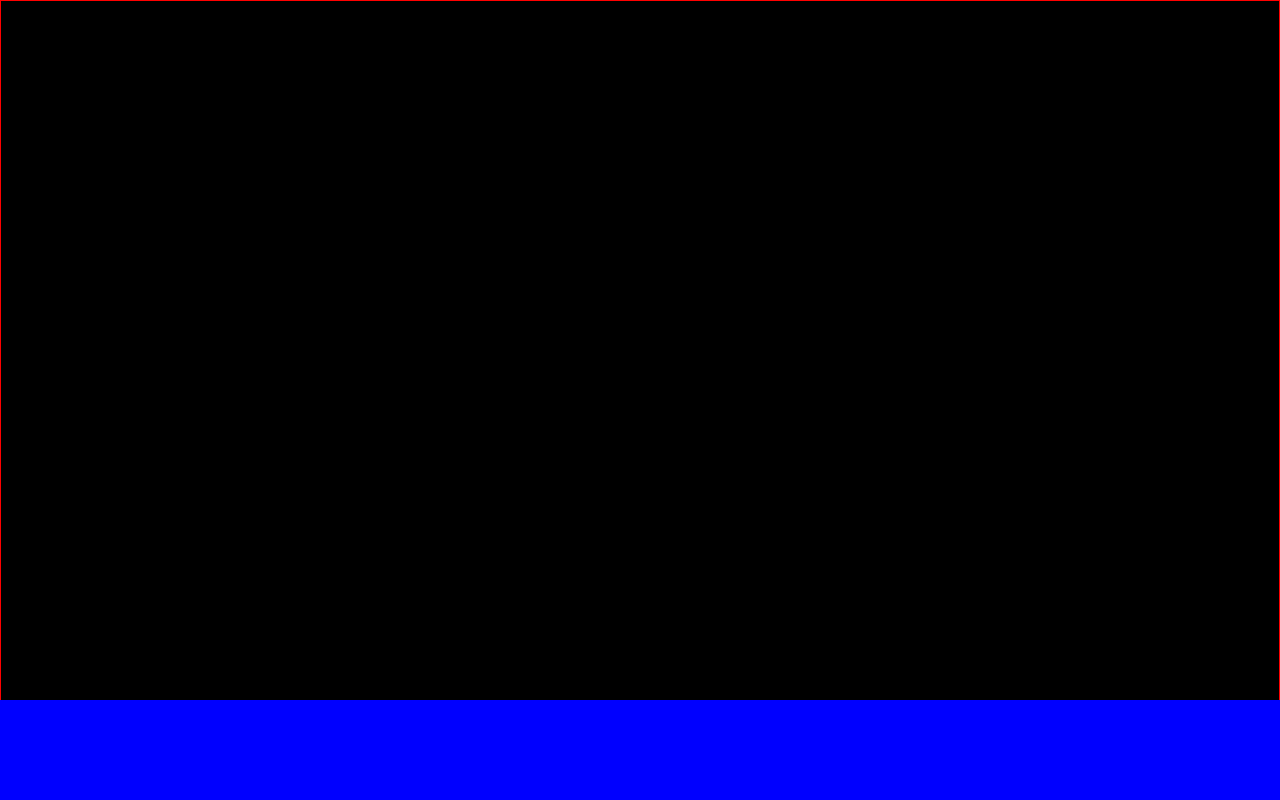
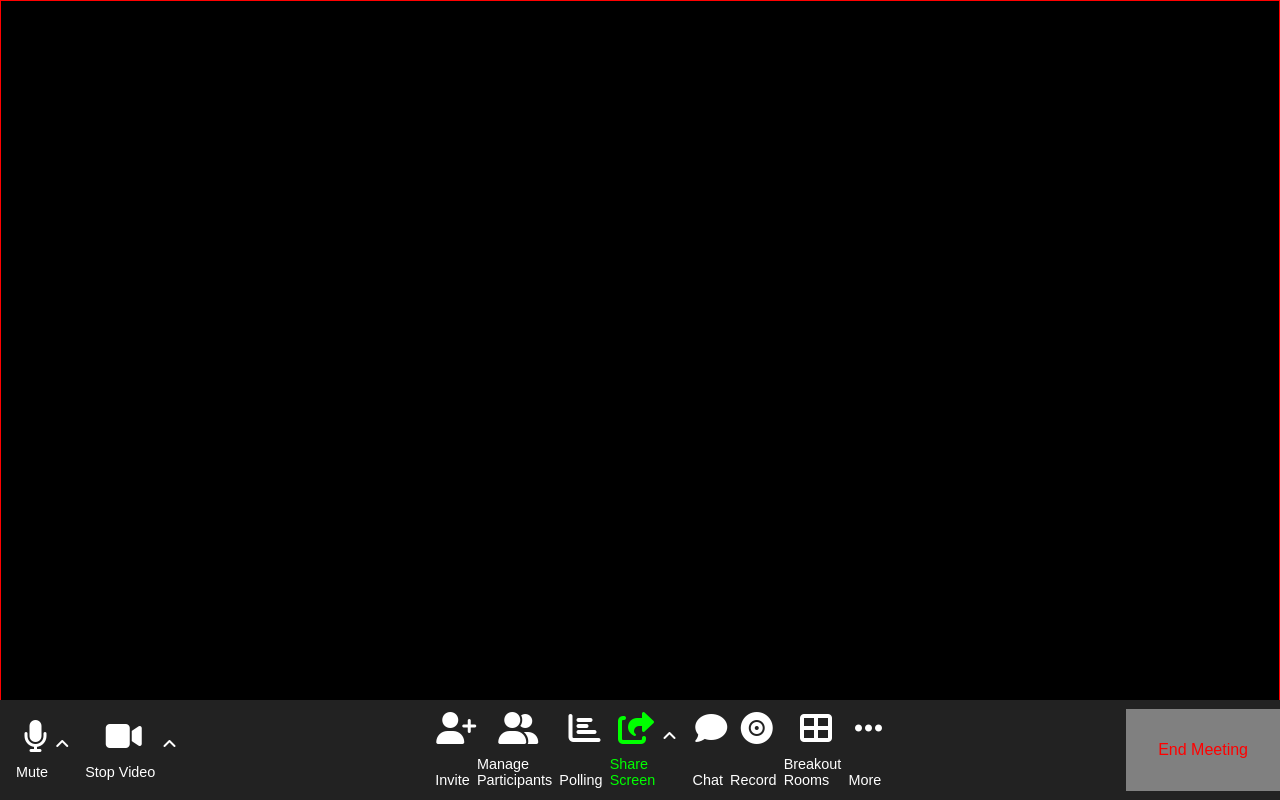
Before and after one commit to reistence/html-css-zoom, a plain HTML site: page index.html in a window 1280 px wide. Drawn offline with Linux system fonts and the light colour scheme.

Commit message:
Toolbar implemented

```diff
--- a/css/style.css
+++ b/css/style.css
@@ -5,6 +5,11 @@
 }
 
 /* COMMON */
+html {
+  font-size: 100%;
+  font-family: sans-serif;
+}
+
 img {
   width: 100%;
 }
@@ -13,6 +18,12 @@ ul {
   text-decoration: none;
 }
 
+a {
+  text-decoration: none;
+  color: inherit;
+}
+
+/* MAIN */
 main {
   width: 100%;
   height: 100vh;
@@ -20,11 +31,64 @@ main {
   border: 1px solid red;
 }
 
+/* TOOLBAR */
 .toolbar {
+  background-color: #222222;
   height: 100px;
-  background-color: blue;
   width: 100%;
   position: fixed;
   bottom: 0;
   left: 0;
+  display: flex;
+  justify-content: space-between;
+  align-items: center;
 }
+
+.icon {
+  display: flex;
+  flex-direction: column;
+  align-items: center;
+  justify-content: space-between;
+}
+
+.arrow {
+  font-size: 1rem;
+  padding: 1em 1em 0 0;
+}
+.icon > i {
+  font-size: 2rem;
+}
+
+.play {
+  color: white;
+  display: flex;
+  justify-content: space-between;
+  padding-left: 1em;
+}
+
+.play span {
+  font-size: 0.9rem;
+  padding: 0.9em 0.5em 0 0;
+}
+
+.green {
+  color: lime;
+}
+
+.tool {
+  color: white;
+  width: 35%;
+  display: flex;
+  justify-content: space-evenly;
+}
+
+.tool span {
+  font-size: 0.9rem;
+  padding: 0.9em 0.5em 0 0;
+}
+
+.end {
+  color: red;
+  background-color: grey;
+  padding: 2em;
+}
--- a/index.html
+++ b/index.html
@@ -18,7 +18,68 @@
   <body>
     <main>
       <div class="window"></div>
-      <div class="toolbar"></div>
+      <div class="toolbar">
+        <div class="play">
+          <div class="icon">
+            <i class="fa-solid fa-microphone"></i>
+            <span>Mute</span>
+          </div>
+          <div class="arrow">
+            <i class="fa-solid fa-angle-up"></i>
+          </div>
+          <div class="icon">
+            <i class="fa-solid fa-video"></i>
+            <span>Stop Video</span>
+          </div>
+          <div class="arrow">
+            <i class="fa-solid fa-angle-up"></i>
+          </div>
+        </div>
+        <div class="tool">
+          <div class="icon">
+            <i class="fa-solid fa-user-plus"></i>
+            <span>Invite</span>
+          </div>
+          <div class="icon">
+            <i class="fa-solid fa-user-group"></i>
+            <span>Manage Participants</span>
+          </div>
+          <div class="icon">
+            <i class="fa-solid fa-chart-bar"></i>
+            <span>Polling</span>
+          </div>
+          <div class="icon green">
+            <i class="fa-solid fa-share-from-square"></i>
+            <span>Share Screen</span>
+          </div>
+          <div class="arrow">
+            <i class="fa-solid fa-angle-up"></i>
+          </div>
+
+          <div class="icon">
+            <i class="fa-solid fa-comment"></i>
+            <span>Chat</span>
+          </div>
+
+          <div class="icon">
+            <i class="fa-solid fa-record-vinyl"></i>
+            <span>Record</span>
+          </div>
+          <div class="icon">
+            <i class="fa-solid fa-table-cells-large"></i>
+            <span>Breakout Rooms</span>
+          </div>
+
+          <div class="icon">
+            <i class="fa-solid fa-ellipsis"></i>
+            <span>More</span>
+          </div>
+        </div>
+
+        <div class="end">
+          <a href="">End Meeting</a>
+        </div>
+      </div>
     </main>
   </body>
 </html>
```
